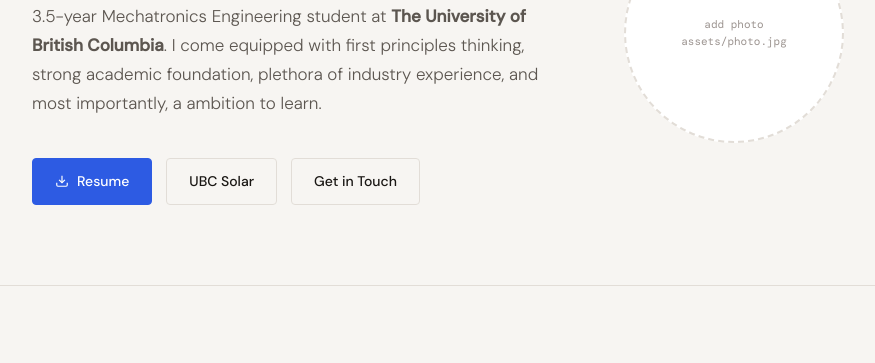
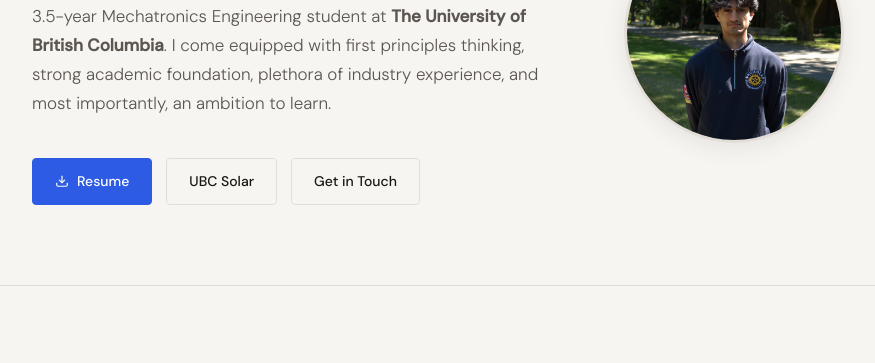
Before and after one commit to MueezMughal/MueezMughal.github.io, a plain HTML site: page index.html in a window 1280 px wide. Shown: the part 296-659 px from the top of the page, without its empty margins (202-1077 px from the left). Drawn offline with nearby package versions, Linux system fonts and the light colour scheme.

Commit message:
Added portrait

```diff
--- a/index.html
+++ b/index.html
@@ -615,7 +615,7 @@
           <p class="hero-bio">
             3.5-year Mechatronics Engineering student at <strong>The University of British Columbia</strong>.
             I come equipped with first principles thinking, strong academic foundation, plethora of industry experience,
-            and most importantly, a ambition to learn.
+            and most importantly, an ambition to learn.
           </p>
           <div class="hero-actions">
             <a href="assets/Mueez_Mughal_Resume.pdf" class="btn btn-primary">
@@ -635,7 +635,7 @@
         ── -->
         <div class="hero-photo-wrap">
           <!-- ✏️ <img src="assets/photo.jpg" alt="Mueez Mughal" class="hero-photo" /> -->
-          <div class="hero-photo-placeholder">add photo<br/>assets/photo.jpg</div>
+          <img src="assets/portrait.jpg" alt="Mueez Mughal" class="hero-photo" />
         </div>
 
       </div>
```
Also changed, not shown: assets/portrait.jpg (added).
